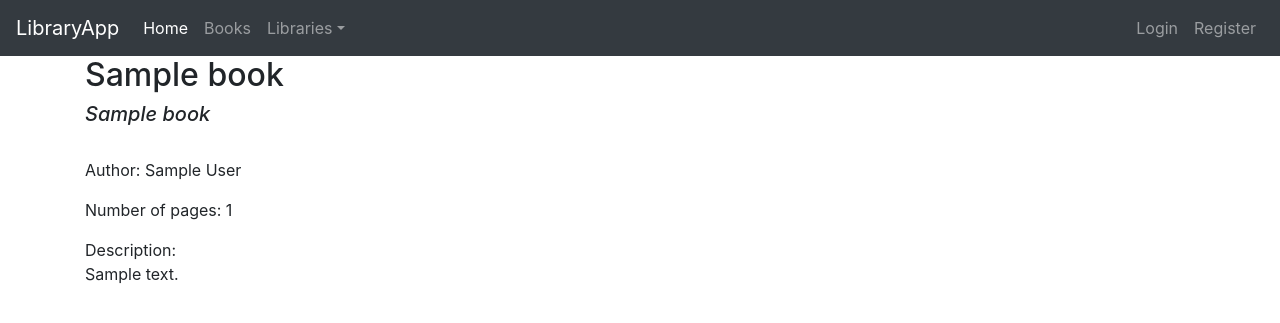
After one commit to jmelton22/library_flask_app, a Flask app: template templates/book.html in a window 1280 px wide. The commit adds this page. Shown: the top 323 px of the page. Run offline with Flask 2, Linux system fonts and the light colour scheme; the template is opened without the code that fills it: most values are stand-ins (such as "Sample title", 1, 10 or a date in 2020); some libraries are stand-ins or nearby versions.

Commit message:
Added link and template for viewing individual book

```diff
--- a/app.py
+++ b/app.py
@@ -24,8 +24,7 @@ def books():
     try:
         with connection.cursor() as cursor:
             query = (
-                'SELECT book.title, book.subtitle, book.num_pages, '
-                'author.first_name, author.middle_name, author.last_name '
+                'SELECT * '
                 'FROM book '
                 'JOIN author '
                 'ON book.author=author.author_id'
@@ -40,5 +39,37 @@ def books():
         connection.close()
 
 
+@app.route('/book/<book_id>')
+def book(book_id):
+    connection = pymysql.connect(host=app.config['HOSTNAME'],
+                                 user=app.config['USERNAME'],
+                                 password=app.config['PASSWORD'],
+                                 db=app.config['DATABASE'],
+                                 cursorclass=pymysql.cursors.DictCursor)
+
+    try:
+        with connection.cursor() as cursor:
+            query = (
+                'SELECT * '
+                'FROM book '
+                'JOIN author '
+                'ON book.author=author.author_id '
+                f'WHERE book.book_id={book_id}'
+            )
+            cursor.execute(query)
+            result = cursor.fetchall()
+            return render_template('book.html', book=result[0])
+
+    except Exception as e:
+        print(e)
+    finally:
+        connection.close()
+
+
+@app.route('/author/<author_id>')
+def author(author_id):
+    pass
+
+
 if __name__ == '__main__':
     app.run()
--- /dev/null
+++ b/templates/book.html
@@ -0,0 +1,26 @@
+{% extends 'layout.html' %}
+
+{% block content %}
+    <h2>{{ book['title'] }}</h2>
+    {% if book['subtitle'] %}
+        <h5><i>{{ book['subtitle'] }}</i></h5>
+    {% endif %}
+    <br>
+    {% if book['middle_name'] %}
+        <p>Author:
+            {{ '{} {}. {}'.format(book['first_name'].capitalize(),
+                                  book['middle_name'][0].upper(),
+                                  book['last_name'].capitalize()) }}
+        </p>
+    {% else %}
+        <p> Author:
+            {{ '{} {}'.format(book['first_name'].capitalize(), book['last_name'].capitalize()) }}
+        </p>
+    {% endif %}
+
+    <p>Number of pages: {{ book['num_pages'] }}</p>
+    <p>Description:
+        <br>
+        {{ book['description'] }}
+    </p>
+{% endblock %}
--- a/templates/books.html
+++ b/templates/books.html
@@ -6,7 +6,9 @@
             <div class="col mt-4">
                 <div class="card h-100">
                     <div class="card-body">
-                        <h3 class="card-title">{{ book['title'] }}</h3>
+                        <h3 class="card-title">
+                            <a href="{{ url_for('book', book_id=book['book_id']) }}">{{ book['title'] }}</a>
+                        </h3>
                         {% if book['subtitle'] %}
                             <p class="card-text"><i>{{ book['subtitle'] }}</i></p>
                         {% endif %}
```
